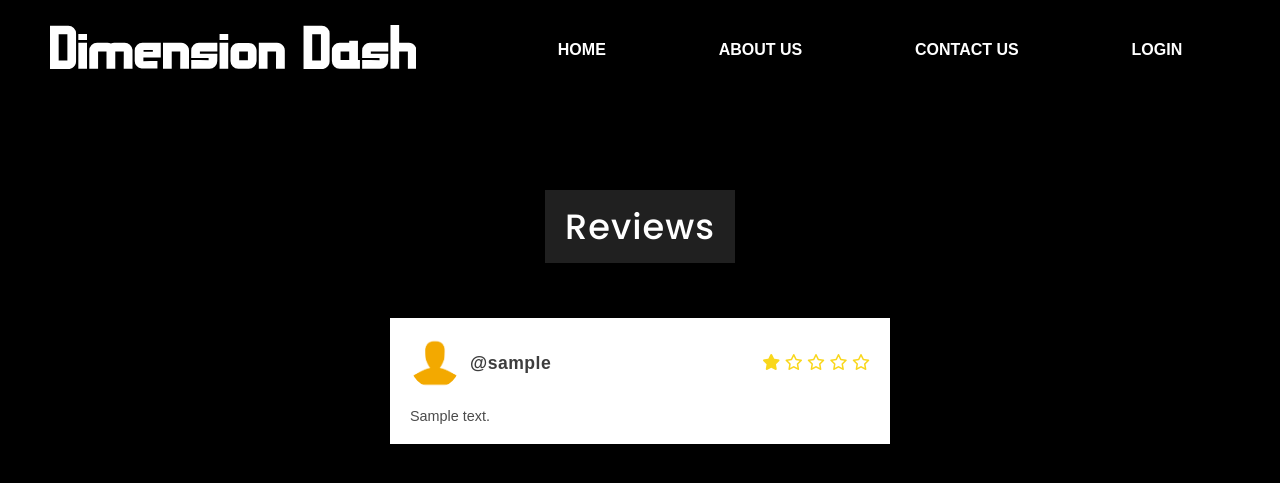
After one commit to nickconnors/DimensionDash, a Django app: page /reviews/ in a window 1280 px wide. The commit adds this page. Shown: the top 483 px of the page. Run offline with Django 4.2, Linux system fonts and the light colour scheme; tables that the repository leaves empty hold one stand-in row (values such as "Sample post"); some libraries are stand-ins or nearby versions.

Commit message:
reviews front end fixed + various styling tweaks

```diff
--- a/project/app/static/contact.css
+++ b/project/app/static/contact.css
@@ -5,6 +5,9 @@
 	padding: 0;
 	box-sizing: border-box;
   	/* font-family: 'Poppins', sans-serif; */
+}
+.contactForm{
+	padding-top: 100px;
 }
 body
 {
--- /dev/null
+++ b/project/app/static/reviews.css
@@ -0,0 +1,149 @@
+@import url('https://fonts.googleapis.com/css?family=Poppins:400,500,600,700&display=swap');
+
+#reviews {
+    margin-top: 150px;
+    display: flex;
+    justify-content: center;
+    align-items: center;
+    flex-direction: column;
+    width: 100%;
+}
+
+#reviews h1{
+    font-family: poppins;
+}
+
+a {
+    text-decoration: none;
+}
+
+.review-heading {
+    letter-spacing: 1px;
+    margin: 30px 0px;
+    padding: 10px 20px;
+    display: flex;
+    flex-direction: column;
+    justify-content: center;
+    align-items: center;
+}
+
+.review-heading h1 {
+    font-size: 2.2rem;
+    font-weight: 500;
+    background-color: #202020;
+    color: #ffffff;
+    padding: 10px 20px;
+}
+
+/* .review-heading span {
+    font-size: 1.3rem;
+    color: #252525;
+    margin-bottom: 10px;
+    letter-spacing: 2px;
+    text-transform: uppercase;
+} */
+
+.reviews-box-container {
+    display: flex;
+    justify-content: center;
+    align-items: center;
+    flex-wrap: wrap;
+    width: 100%;
+}
+
+.review-box {
+    width: 500px;
+    box-shadow: 2px 2px 30px rgba(0,0,0,0.1);
+    background-color: #ffffff;
+    padding: 20px;
+    margin: 15px;
+    cursor: pointer;
+}
+
+.profile-img {
+    width: 50px;
+    height: 50px;
+    border-radius: 50%;
+    overflow: hidden;
+    margin-right: 10px;
+}
+
+.profile-img img {
+    width: 100%;
+    height: 100%;
+    object-fit: cover;
+    object-position: center;
+}
+
+.profile {
+    display: flex;
+    align-items: center;
+}
+
+.name-user {
+    display: flex;
+    flex-direction: column;
+}
+
+.name-user strong {
+    color: #3d3d3d;
+    font-size: 1.1rem;
+    letter-spacing: 0.5px;
+}
+
+/* .name-user span {
+    color: #979797;
+    font-size: 0.8rem;
+} */
+
+.reviews i{
+    color: #f9d71c;
+}
+
+.box-top {
+    display: flex;
+    justify-content: space-between;
+    align-items: center;
+    margin-bottom: 20px;
+}
+
+.text p {
+    font-size: 0.9rem;
+    color: #4b4b4b
+}
+
+.review-box:hover {
+    transform: translateY(-10px);
+    transition: all ease 0.3s;
+}
+
+@media(max-width:1060px) {
+    .review-box {
+        width: 45%;
+        padding: 10px;
+    }
+}
+
+@media(max-width:790px) {
+    .review-box {
+        width: 100%;
+    }
+    .review-heading h1 {
+        font-size: 1.4rem;
+    }
+}
+
+@media(max-width:340px) {
+    .box-top {
+        flex-wrap: wrap;
+        margin-bottom: 10px;
+    }
+    .reviews {
+        margin-top: 10px;
+    }
+}
+
+::selection {
+    color: #ffffff;
+    background-color: #252525;
+}
--- a/project/app/static/style.css
+++ b/project/app/static/style.css
@@ -88,7 +88,6 @@ i{
 .head .logo{
     flex: 1;
     color:#fff;
-
     margin-left: 50px;
     text-transform: uppercase;
     font-size: 15px;
@@ -117,6 +116,9 @@ i{
     display: none;
 }
 @media(max-width:1000px){
+    #logo{
+        max-width: 200px;
+    }
     .search-box button{
         position: absolute;
     }
@@ -141,8 +143,4 @@ i{
         right: 0;
 
     }
-
-
-
-
 }
--- a/project/app/templates/about.html
+++ b/project/app/templates/about.html
@@ -37,7 +37,5 @@
             <a href="{% url 'index' %}">Dimension Dash</a>
         </div>
     </div>
-        </div>
-    </div>
 </div>
 {% endblock %}
--- a/project/app/templates/base.html
+++ b/project/app/templates/base.html
@@ -11,14 +11,14 @@
 <header class="head">
     <!--Navbar-->
 <input type ="checkbox" name ="" id ="chk1">
-<div class="logo"><h1><a href="{% url 'index' %}"><img src="{% static 'logo2.png' %}"></a></h1></div>
+<div class="logo"><h1><a href="{% url 'index' %}"><img id="logo" src="{% static 'logo2.png' %}"></a></h1></div>
     </div>
     <ul>
         <li><a href="{% url 'index' %}">Home</a></li>
         <li><a href="{% url 'about' %}">About Us</a></li>
         <li><a href="{% url 'contact' %}">Contact Us</a></li>
         {% if user.is_authenticated %}
-            <li><a href="{% url 'reviewus' %}">Review Us</a></li>
+            <li><a href="{% url 'reviews' %}">Reviews</a></li>
             <li><a href="#">Play</a></li>
             <li><a href="{% url 'logout' %}">Logout</a></li>
         {% else %}
--- a/project/app/templates/contact.html
+++ b/project/app/templates/contact.html
@@ -3,7 +3,7 @@
 {% load static %}
 <link rel="stylesheet" href="https://cdnjs.cloudflare.com/ajax/libs/font-awesome/6.2.1/css/all.min.css" integrity="sha512-MV7K8+y+gLIBoVD59lQIYicR65iaqukzvf/nwasF0nqhPay5w/9lJmVM2hMDcnK1OnMGCdVK+iQrJ7lzPJQd1w==" crossorigin="anonymous" referrerpolicy="no-referrer" />
 <link rel="stylesheet" href="{% static 'contact.css' %}">
-<form method="post">
+<form class="contactForm" method="post">
     {% csrf_token %}
     <div class="container signinForm">
         {% if messages %}
--- a/project/app/templates/index.html
+++ b/project/app/templates/index.html
@@ -1,6 +1,7 @@
 {% extends "base.html" %}
 {% block content %}
-<div class="container">
+<h1 style="margin-top: 150px; color: white">Leaderboard Here</h1>
+<!-- <div class="container">
     <div class="row">
     <div class="hexagon"></div>
     <div class="hexagon"></div>
@@ -137,5 +138,5 @@
                                 <div class="hexagon"></div>
                                 <div class="hexagon"></div>
                                 <div class="hexagon"></div>
-                                </div>
+                                </div> -->
 {% endblock %}
--- /dev/null
+++ b/project/app/templates/reviews.html
@@ -0,0 +1,58 @@
+{% extends "base.html" %}
+{% block content %}
+{% load static %}
+{% load my_filters %}
+<link rel="stylesheet" href="{% static 'reviews.css' %}">
+<script src="https://kit.fontawesome.com/c8e4d183c2.js" crossorigin="anonymous"></script>
+
+<section id="reviews">
+
+    <div class="review-heading">
+        <h1>Reviews</h1>
+    </div>
+
+    <div class="reviews-box-container">
+
+        {% for review in reviews %}
+        <div class="review-box">
+
+            <div class="box-top">
+                <div class="profile">
+                    <div class="profile-img">
+                        <img class="user-img" src="{% static 'user.png' %}" />
+                    </div>
+                    <div class="name-user">
+                        <strong>@{{ review.user.username }}</strong>
+                    </div>
+                </div>
+
+                <div class="reviews">
+                    {% for i in review.rating|times %}
+                    <i class="fas fa-star"></i>
+                    {% endfor %}
+                    {% with num=review.rating %}
+                    {% for i in 5|subtract:num|times %}
+                    <i class="far fa-star"></i>
+                    {% endfor %}
+                    {% endwith %}
+                </div>
+
+            </div>
+
+            <div class="text">
+                <p>{{ review.review_text }}</p>
+            </div>
+
+        </div>
+        {% endfor %}
+    </div>
+</section>
+
+<script>
+    const userImgs = document.querySelectorAll('.user-img');
+    userImgs.forEach(img => {
+      const randomHue = Math.floor(Math.random() * 360);
+      img.style.filter = `hue-rotate(${randomHue}deg)`;
+    });
+  </script>
+{% endblock %}
--- a/project/app/templates/reviewus.html
+++ b/project/app/templates/reviewus.html
@@ -1,7 +1,7 @@
 {% extends "base.html" %}
 {% block content %}
 {% load static %}
-<link rel="stylesheet" href="{% static 'review.css' %}">
+<link rel="stylesheet" href="{% static 'reviewus.css' %}">
 <link rel="stylesheet" href="https://cdnjs.cloudflare.com/ajax/libs/font-awesome/5.15.3/css/all.min.css"/>
 <form method="post" action="{% url 'reviewus' %}">
   {% csrf_token %}
--- /dev/null
+++ b/project/app/templatetags/my_filters.py
@@ -0,0 +1,11 @@
+from django import template
+
+register = template.Library()
+
+@register.filter
+def times(number):
+    return range(number)
+
+@register.filter
+def subtract(value, arg):
+    return value - arg
--- a/project/app/urls.py
+++ b/project/app/urls.py
@@ -5,6 +5,7 @@ urlpatterns = [
     path("", views.index, name="index"),
     path("contact/", views.contact, name="contact"),
     path("reviewus/", views.reviewus, name="reviewus"),
+    path("reviews/", views.reviews, name="reviews"),
     path("login/", views.loginUser, name="login"),
     path("logout/", views.logoutUser, name="logout"),
     path("register/", views.registerUser, name="register"),
--- a/project/app/views.py
+++ b/project/app/views.py
@@ -136,3 +136,7 @@ def loginUser(request):
 def logoutUser(request):
     logout(request)
     return redirect('index')
+
+def reviews(request):
+    reviews = Review.objects.all()
+    return render(request, 'reviews.html', context={'reviews': reviews})
--- a/project/project/settings.py
+++ b/project/project/settings.py
@@ -26,7 +26,7 @@ SECRET_KEY = 'django-insecure-fa)ft!3(kgssj-wof5q0xiqjgj-dgdnxqf7v4019^=6&hr_%yw
 # SECURITY WARNING: don't run with debug turned on in production!
 DEBUG = True
 
-ALLOWED_HOSTS = []
+ALLOWED_HOSTS = ['192.168.1.56']
 
 
 # Application definition
```
Also changed, not shown: project/app/static/about.css (+12 -1 lines), project/app/static/reviewus.css (renamed from project/app/static/review.css), project/app/static/user.png (added), project/app/templatetags/__init__.py (added), 1 other file.
